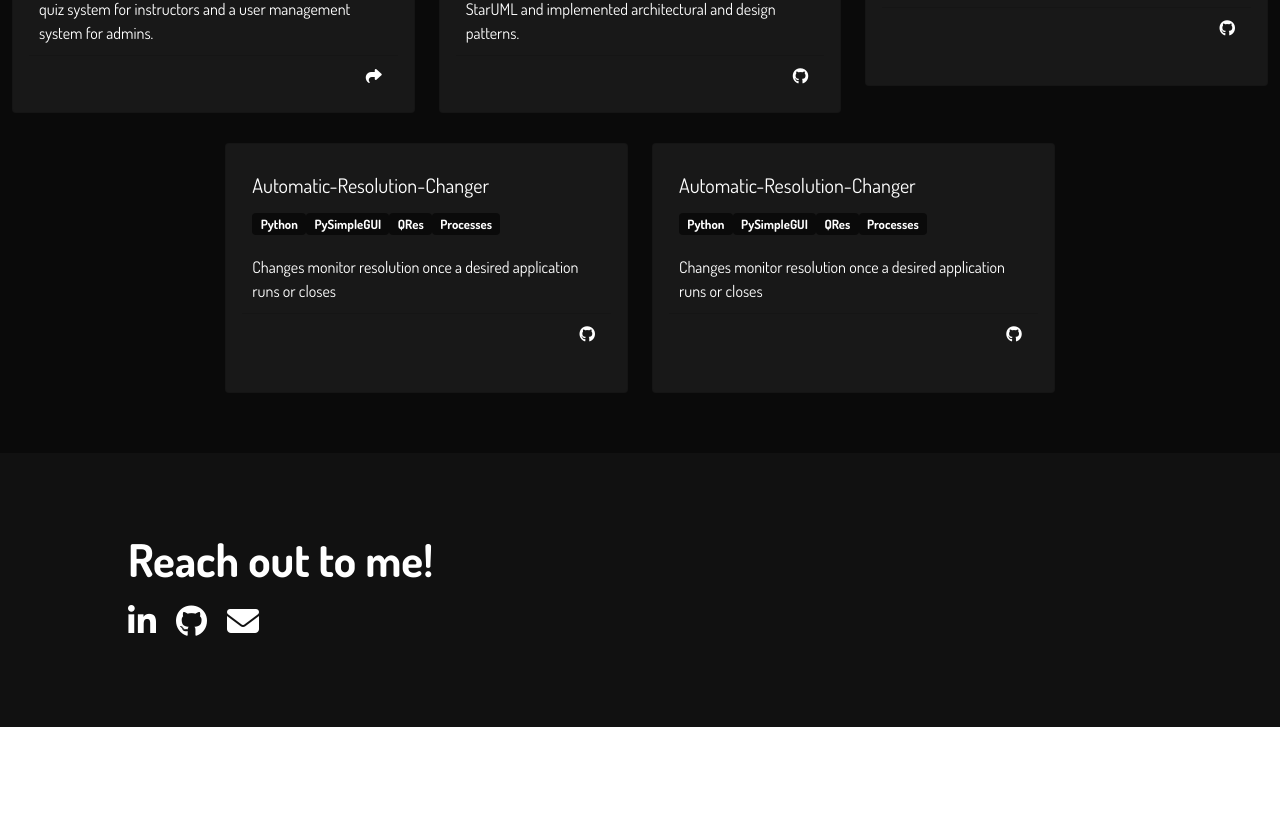
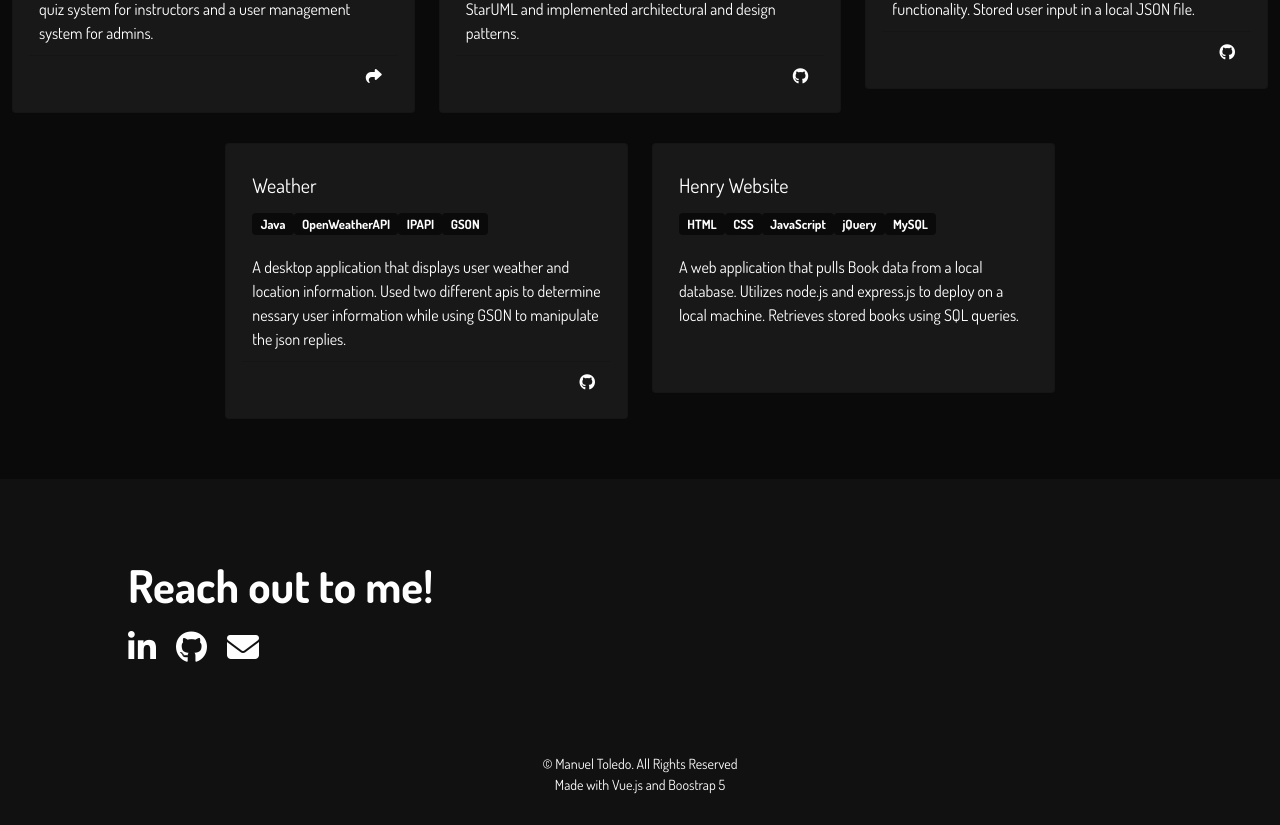
Before and after one commit to MannyToledoC/portfolio-site, a Vue app: page / in a window 1280 px wide. Shown: the part 1301-2126 px from the top of the page. Before the commit the page ends 2028 px from the top, so only its background shows below. Built offline with nearby package versions, Linux system fonts and the light colour scheme; what vue-particles, vue3-sequential-entrance would draw is missing.

Commit message:
copywrite mark

```diff
--- a/src/components/Contact.vue
+++ b/src/components/Contact.vue
@@ -13,6 +13,12 @@
         ></a>
         <i class="fas fa-envelope fa-2x email"></i>
       </div>
+    </div>
+    <div class="madeby__container">
+      <small class="contact__madeby"
+        >© Manuel Toledo. All Rights Reserved</small
+      >
+      <small class="contact__madeby">Made with Vue.js and Boostrap 5</small>
     </div>
   </footer>
 </template>
@@ -68,4 +74,13 @@ export default {
   cursor: pointer;
   font-size: 50px;
 }
+.madeby__container {
+  display: flex;
+  align-items: center;
+  flex-direction: column;
+  padding-bottom: 30px;
+}
+.contact__madeby {
+  color: white;
+}
 </style>
--- a/src/components/ProjectCards.vue
+++ b/src/components/ProjectCards.vue
@@ -1,7 +1,8 @@
 <template>
   <div class="col-lg-4 col-md-6">
     <a
-      href="/projects/RoboticsAcademy"
+      href="https://roboticsacademy.fiu.edu/"
+      target="_blank"
       class="card project__card project__anchor"
     >
       <!-- <img
@@ -44,7 +45,11 @@
   </div>
 
   <div class="col-lg-4 col-md-6">
-    <a href="/projects/midas" class="card project__card project__anchor">
+    <a
+      href="https://github.com/MannyToledoC/MIDAS"
+      target="_blank"
+      class="card project__card project__anchor"
+    >
       <!-- <img
         src="/images/Sample.gif"
         class="card-img-top"
@@ -81,7 +86,11 @@
   </div>
 
   <div class="col-lg-4 col-md-6">
-    <a href="/projects/resolution" class="card project__card project__anchor">
+    <a
+      href="https://github.com/MannyToledoC/Automatic-Resolution-Changer"
+      target="_blank"
+      class="card project__card project__anchor"
+    >
       <!-- <img
         src="https://picsum.photos/200/300"
         class="card-img-top"
@@ -99,7 +108,9 @@
           <span class="badge badge-dark lang-badge">Processes</span>
         </div>
         <p class="project__info">
-          Changes monitor resolution once a desired application runs or closes
+          Changes monitor resolution once a desired application runs or closes.
+          Incorporated libraries to streamline functionality. Stored user input
+          in a local JSON file.
         </p>
         <div class="project__link card-footer">
           <object>
@@ -117,7 +128,11 @@
   </div>
 
   <div class="col-lg-4 col-md-6">
-    <a href="/projects/resolution" class="card project__card project__anchor">
+    <a
+      href="https://github.com/MannyToledoC/Weather"
+      target="_blank"
+      class="card project__card project__anchor"
+    >
       <!-- <img
         src="https://picsum.photos/200/300"
         class="card-img-top"
@@ -126,22 +141,24 @@
       /> -->
       <div class="card-body">
         <div class="card-title project__title">
-          Automatic-Resolution-Changer
+          Weather
         </div>
         <div class="project__badge">
-          <span class="badge badge-dark lang-badge">Python</span>
-          <span class="badge badge-dark lang-badge">PySimpleGUI</span>
-          <span class="badge badge-dark lang-badge">QRes</span>
-          <span class="badge badge-dark lang-badge">Processes</span>
+          <span class="badge badge-dark lang-badge">Java</span>
+          <span class="badge badge-dark lang-badge">OpenWeatherAPI</span>
+          <span class="badge badge-dark lang-badge">IPAPI</span>
+          <span class="badge badge-dark lang-badge">GSON</span>
         </div>
         <p class="project__info">
-          Changes monitor resolution once a desired application runs or closes
+          A desktop application that displays user weather and location
+          information. Used two different apis to determine nessary user
+          information while using GSON to manipulate the json replies.
         </p>
         <div class="project__link card-footer">
           <object>
             <a
               class="project__icon"
-              href="https://github.com/MannyToledoC/Automatic-Resolution-Changer"
+              href="https://github.com/MannyToledoC/Weather"
               target="_blank"
             >
               <i class="fab fa-github github"></i>
@@ -153,7 +170,7 @@
   </div>
 
   <div class="col-lg-4 col-md-6">
-    <a href="/projects/resolution" class="card project__card project__anchor">
+    <div class="card project__card project__anchor in__progress">
       <!-- <img
         src="https://picsum.photos/200/300"
         class="card-img-top"
@@ -162,30 +179,22 @@
       /> -->
       <div class="card-body">
         <div class="card-title project__title">
-          Automatic-Resolution-Changer
+          Henry Website
         </div>
         <div class="project__badge">
-          <span class="badge badge-dark lang-badge">Python</span>
-          <span class="badge badge-dark lang-badge">PySimpleGUI</span>
-          <span class="badge badge-dark lang-badge">QRes</span>
-          <span class="badge badge-dark lang-badge">Processes</span>
+          <span class="badge badge-dark lang-badge">HTML</span>
+          <span class="badge badge-dark lang-badge">CSS</span>
+          <span class="badge badge-dark lang-badge">JavaScript</span>
+          <span class="badge badge-dark lang-badge">jQuery</span>
+          <span class="badge badge-dark lang-badge">MySQL</span>
         </div>
         <p class="project__info">
-          Changes monitor resolution once a desired application runs or closes
+          A web application that pulls Book data from a local database. Utilizes
+          node.js and express.js to deploy on a local machine. Retrieves stored
+          books using SQL queries.
         </p>
-        <div class="project__link card-footer">
-          <object>
-            <a
-              class="project__icon"
-              href="https://github.com/MannyToledoC/Automatic-Resolution-Changer"
-              target="_blank"
-            >
-              <i class="fab fa-github github"></i>
-            </a>
-          </object>
-        </div>
       </div>
-    </a>
+    </div>
   </div>
 </template>
 
@@ -263,7 +272,11 @@ export default {
 .card-footer {
   background: transparent;
 }
-/* make link icon grow */
+
+.in__progress {
+  cursor: crosshair;
+}
+
 a {
   color: white;
 }
```
